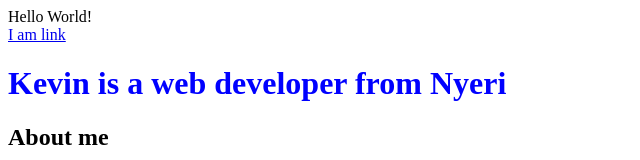
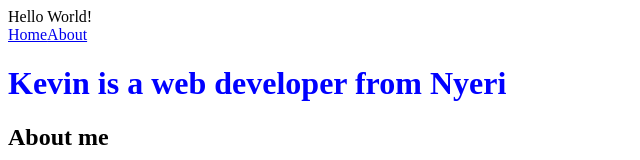
Before and after one commit to kamaukimani/learn-react1, a React (Vite) app: page / in a window 1280 px wide. Shown: the top 160 px of the page, without its empty margins (0-640 px from the left). Built offline with nearby package versions, Linux system fonts and the light colour scheme.

Commit message:
update file

```diff
--- a/src/components/Nav.jsx
+++ b/src/components/Nav.jsx
@@ -3,7 +3,8 @@ import React from 'react';
 function NavBar(){
     return(
         <nav>
-            <a href="#home">I am  link</a>
+            <a href="#home">Home</a>
+            <a href="#about">About</a>
         </nav>
     )
 }
```
